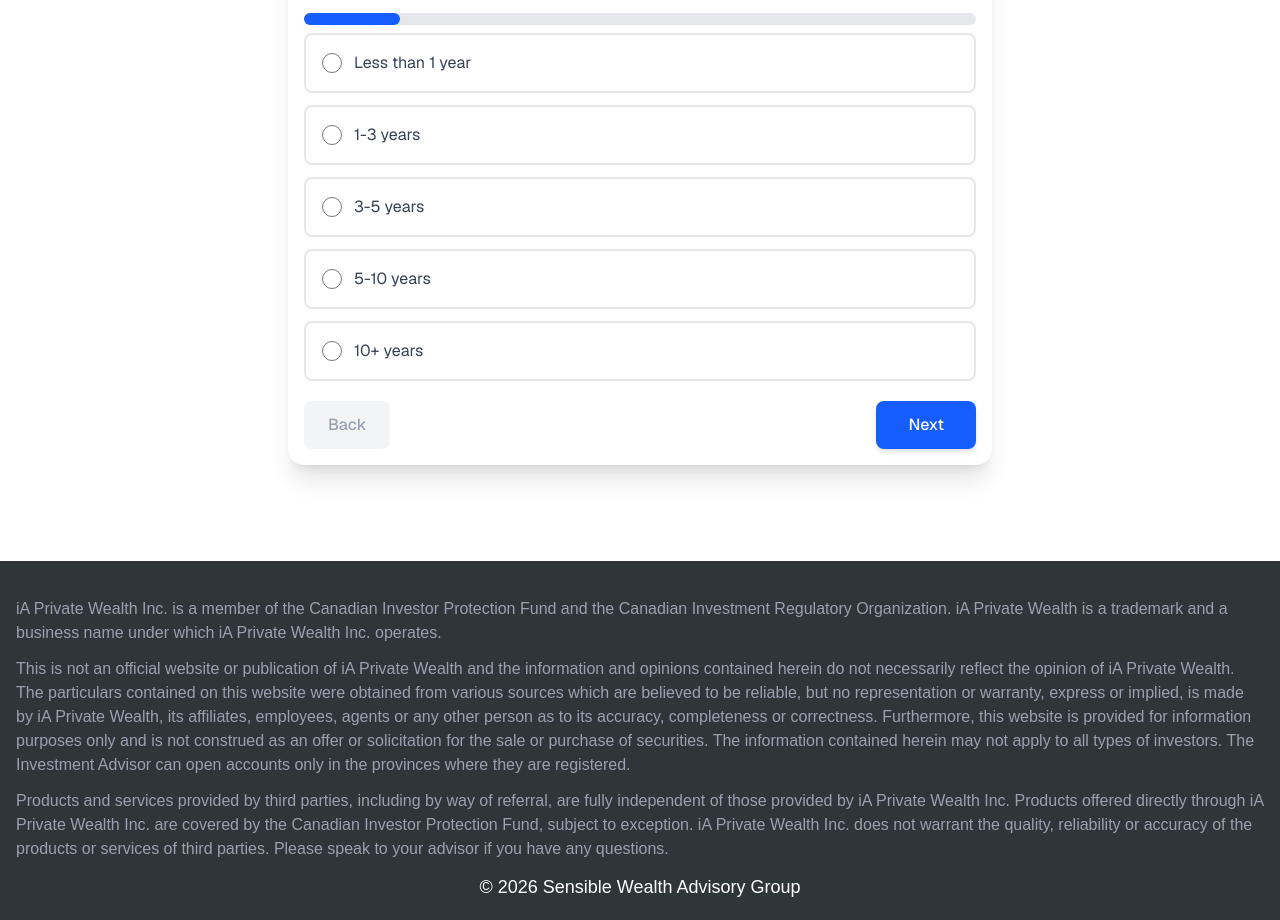
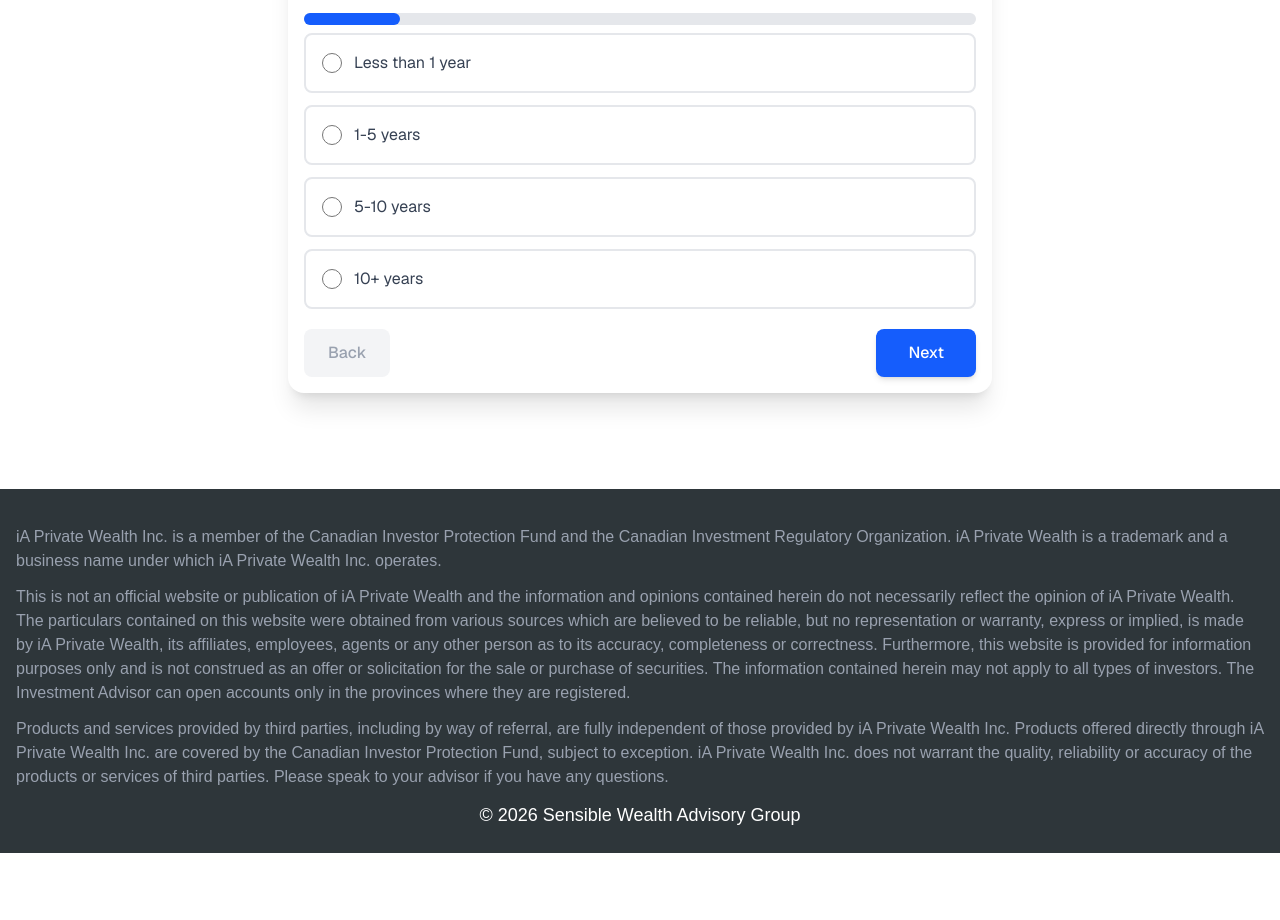
Before and after one commit to m4cbeth/gm-demo, a Next.js app: page /succession-assessment in a window 1280 px wide. Shown: the part 2206-3126 px from the top of the page. After the commit the page ends 3059 px from the top, so only its background shows below. Built offline with nearby package versions, Linux system fonts and the light colour scheme.

Commit message:
changed options for first quesiton and updated scoring

```diff
--- a/app/succession-assessment/AssessmentForm.tsx
+++ b/app/succession-assessment/AssessmentForm.tsx
@@ -18,8 +18,7 @@ export default function AssessmentForm() {
             question: 'How long have you worked with your current financial advisor?',
             options: [
                 'Less than 1 year',
-                '1-3 years',
-                '3-5 years',
+                '1-5 years',
                 '5-10 years',
                 '10+ years',
             ],
--- a/app/succession-assessment/utils/scoring.ts
+++ b/app/succession-assessment/utils/scoring.ts
@@ -35,9 +35,8 @@ export function calculateRiskScore(answers: AssessmentAnswers): RiskAnalysis {
     // Question 1: Relationship Length
     const relationshipScores: Record<string, number> = {
         'Less than 1 year': 0,
-        '1-3 years': 5,
-        '3-5 years': 10,
-        '5-10 years': 15,
+        '1-5 years': 5,
+        '5-10 years': 10,
         '10+ years': 20,
     };
     totalScore += relationshipScores[answers.relationshipLength] || 0;
```
